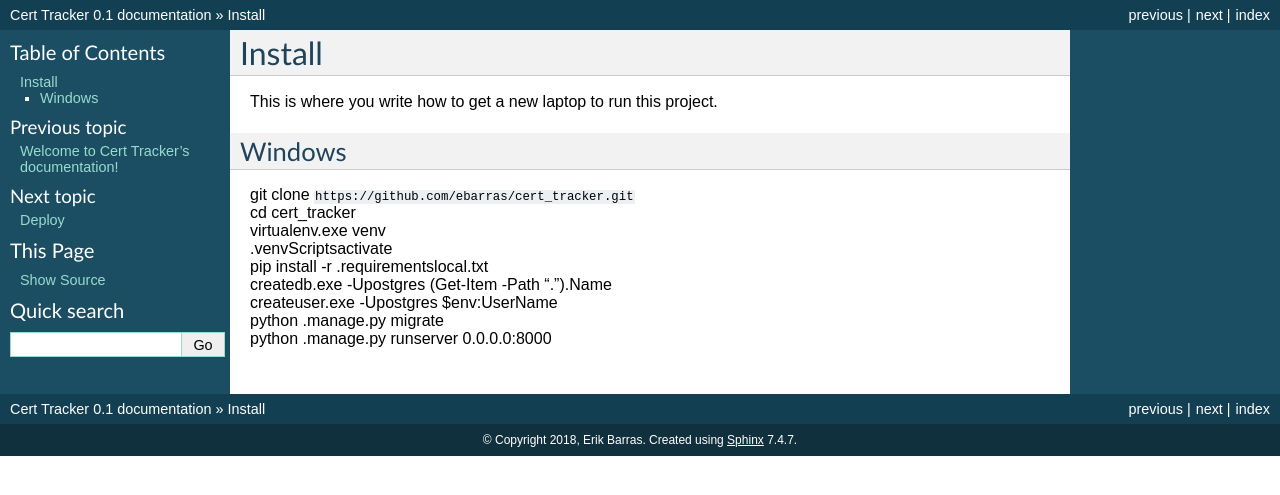
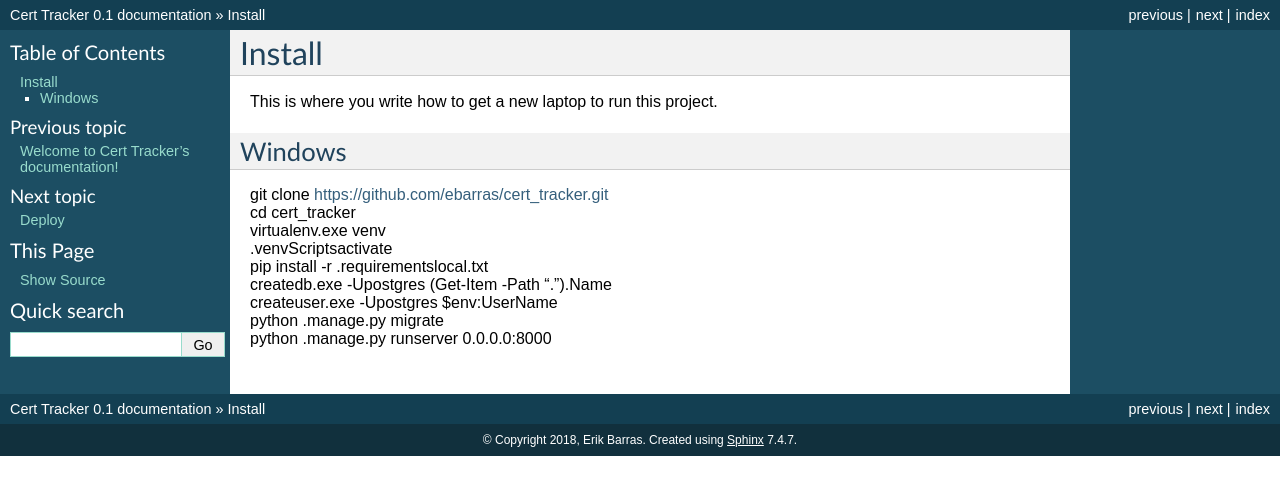
Before and after one commit to ebarras/cert_tracker, a Sphinx documentation site: the page built from docs/install.rst, in a window 1280 px wide. Shown: the top 495 px of the page. Built offline with Sphinx 7.4.7, drawn with Linux system fonts in a browser that asks for light colours; pages that are not in the unit, such as notebooks, are missing from menus.

```diff
--- a/docs/install.rst
+++ b/docs/install.rst
@@ -6,7 +6,7 @@ This is where you write how to get a new laptop to run this project.
 Windows
 """""""""""""""""
 
-| git clone ``https://github.com/ebarras/cert_tracker.git``
+| git clone https://github.com/ebarras/cert_tracker.git
 | cd cert_tracker
 | virtualenv.exe venv
 | .\venv\Scripts\activate
```
